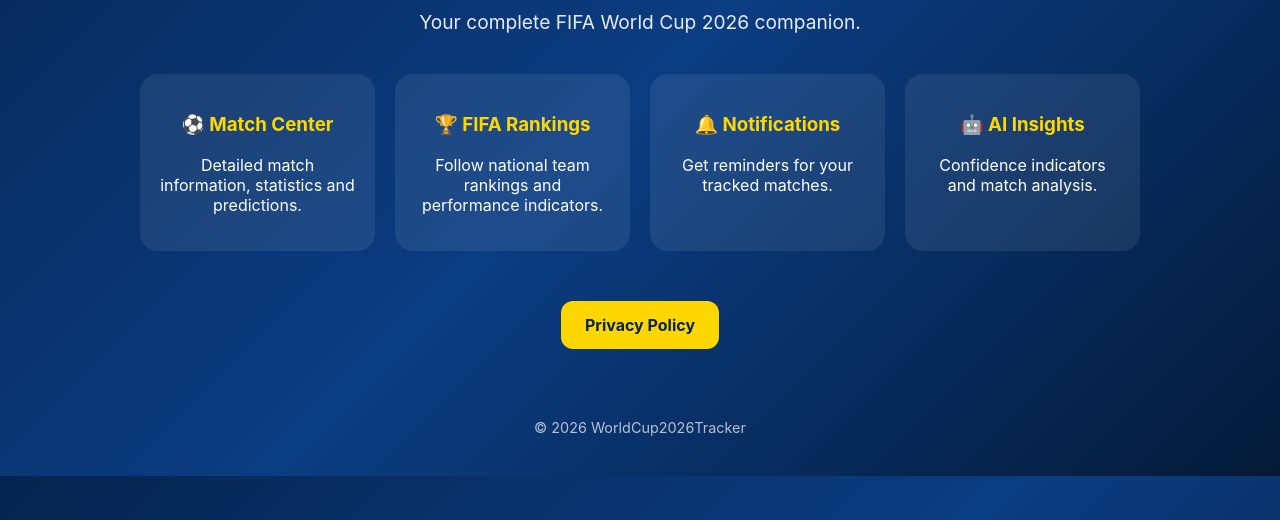
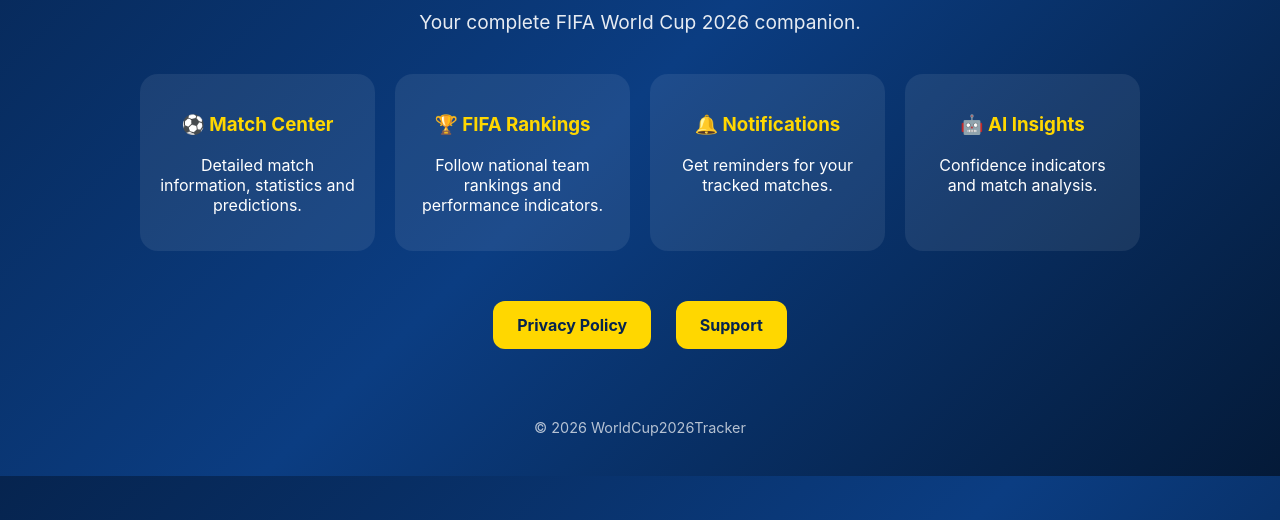
Before and after one commit to selcukalbut/worldcup2026tracker, a plain HTML site: page index.html in a window 1280 px wide. Shown: the part 280-800 px from the top of the page. Drawn offline with Linux system fonts and the light colour scheme.

Commit message:
Update index.html

```diff
--- a/index.html
+++ b/index.html
@@ -116,6 +116,7 @@
 
 <div class="buttons">
     <a class="btn" href="privacy.html">Privacy Policy</a>
+    <a class="btn" href="support.html">Support</a>
 </div>
 
 <div class="footer">
```
